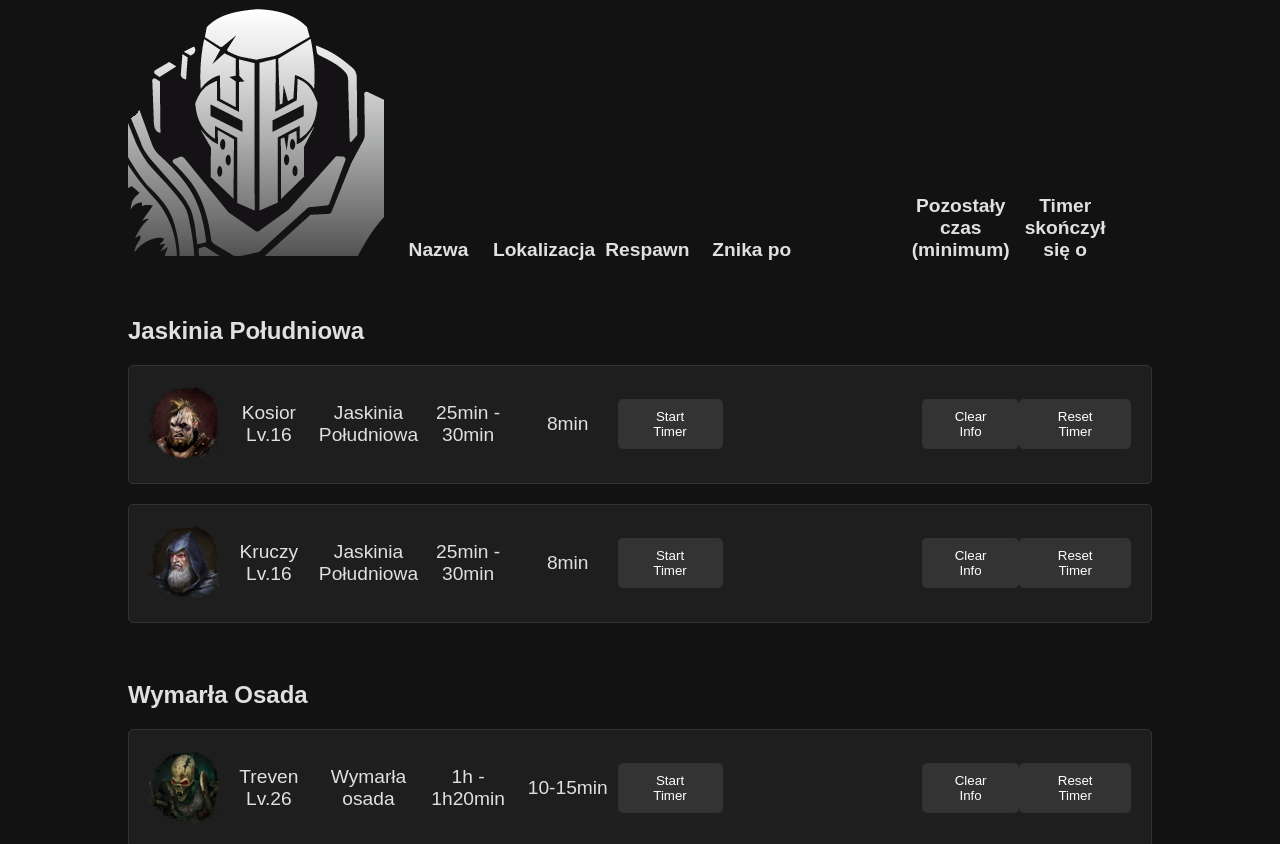
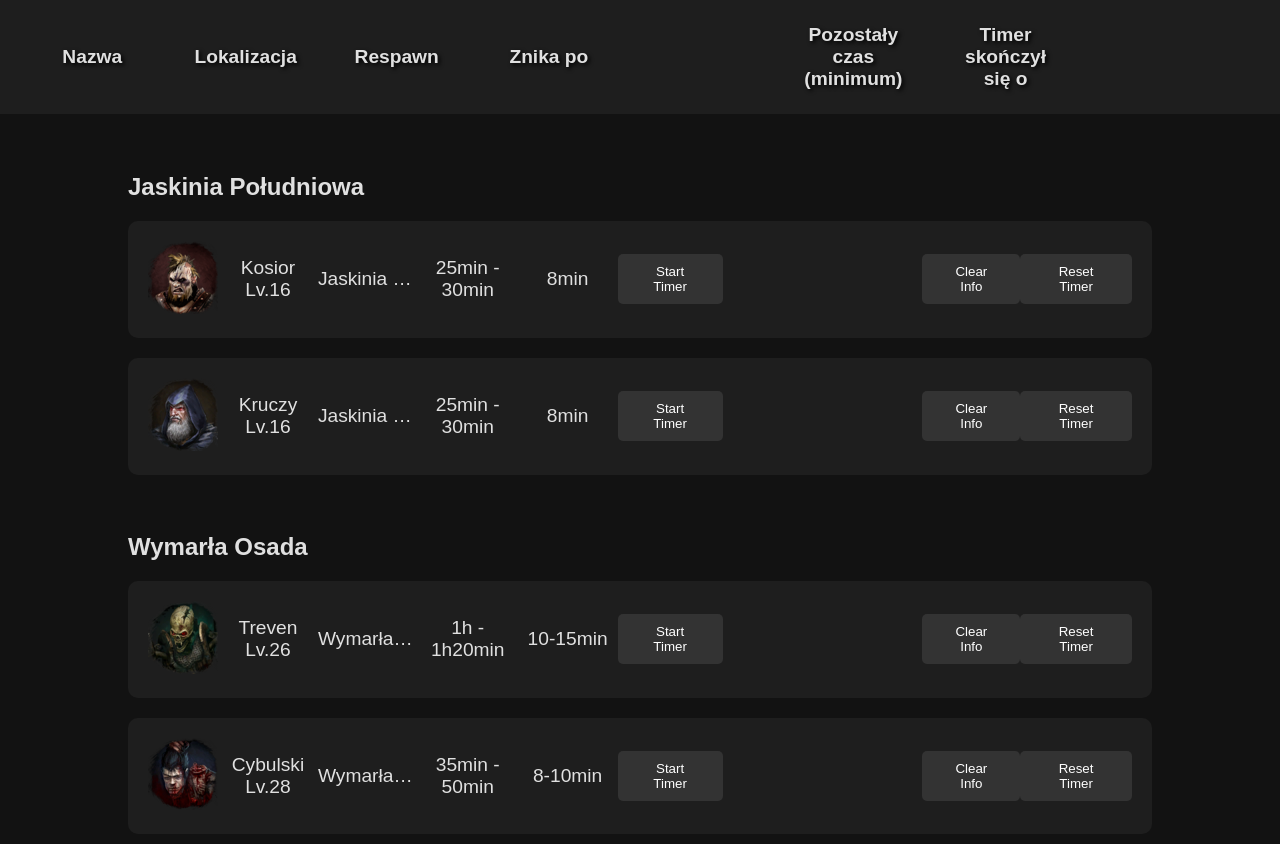
Before and after one commit to Teomantopxd/broken-ranks-timer, a website: page docs/index.html in a window 1280 px wide. Shown: the top 844 px of the page. Drawn offline with Linux system fonts and the light colour scheme.

Commit message:
Update style.css

```diff
--- a/docs/style.css
+++ b/docs/style.css
@@ -12,18 +12,46 @@ body {
     overflow: hidden;
 }
 
+.header-container {
+    background: #1e1e1e;
+    padding: 20px;
+    border-radius: 10px;
+    display: flex;
+    align-items: center;
+    justify-content: space-between;
+    position: fixed;
+    top: 0;
+    width: 1440px;
+    left: 50%;
+    transform: translateX(-50%);
+    z-index: 1000;
+    text-shadow: 2px 2px 4px #000000;
+    transition: height 0.3s ease, padding 0.3s ease;
+}
+
+.header-container.shrink {
+    box-shadow: 0px 0px 10px #000000;
+    height: 60px;
+    padding: 10px;
+}
+
+.spacer {
+    height: 135px;
+}
+
+
 .monster, .monsterArea {
     background: #1e1e1e;
     margin: 20px 0;
     padding: 20px;
-    border: 1px solid #333;
-    border-radius: 5px;
+    border-radius: 10px;
     display: flex;
     align-items: center;
     justify-content: space-between;
+    position: relative;
 }
 
-.monster img, .monsterArea img {
+.monster img, .monsterArea img, .header-container img {
     max-width: 70px;
     height: auto;
 }
@@ -48,8 +76,8 @@ button:disabled {
 
 span {
     display: inline-block;
-    width: 100px; /* Set a fixed width */
-    text-align: center; /* Center the text */
+    width: 100px;
+    text-align: center;
     font-size: 1.2em;
 }
 
@@ -61,3 +89,18 @@ span {
     color: red;
     font-size: 2em;
 }
+
+#monster-localization {
+    overflow: hidden;
+    white-space: nowrap;
+    text-overflow: ellipsis;
+    max-width: 150px;
+    transition: max-width 0.3s ease, white-space 0.3s ease;
+}
+
+.monster:hover #monster-localization,
+.monsterArea:hover #monster-localization {
+    white-space: normal;
+    overflow: visible;
+    max-width: none;
+}
```
